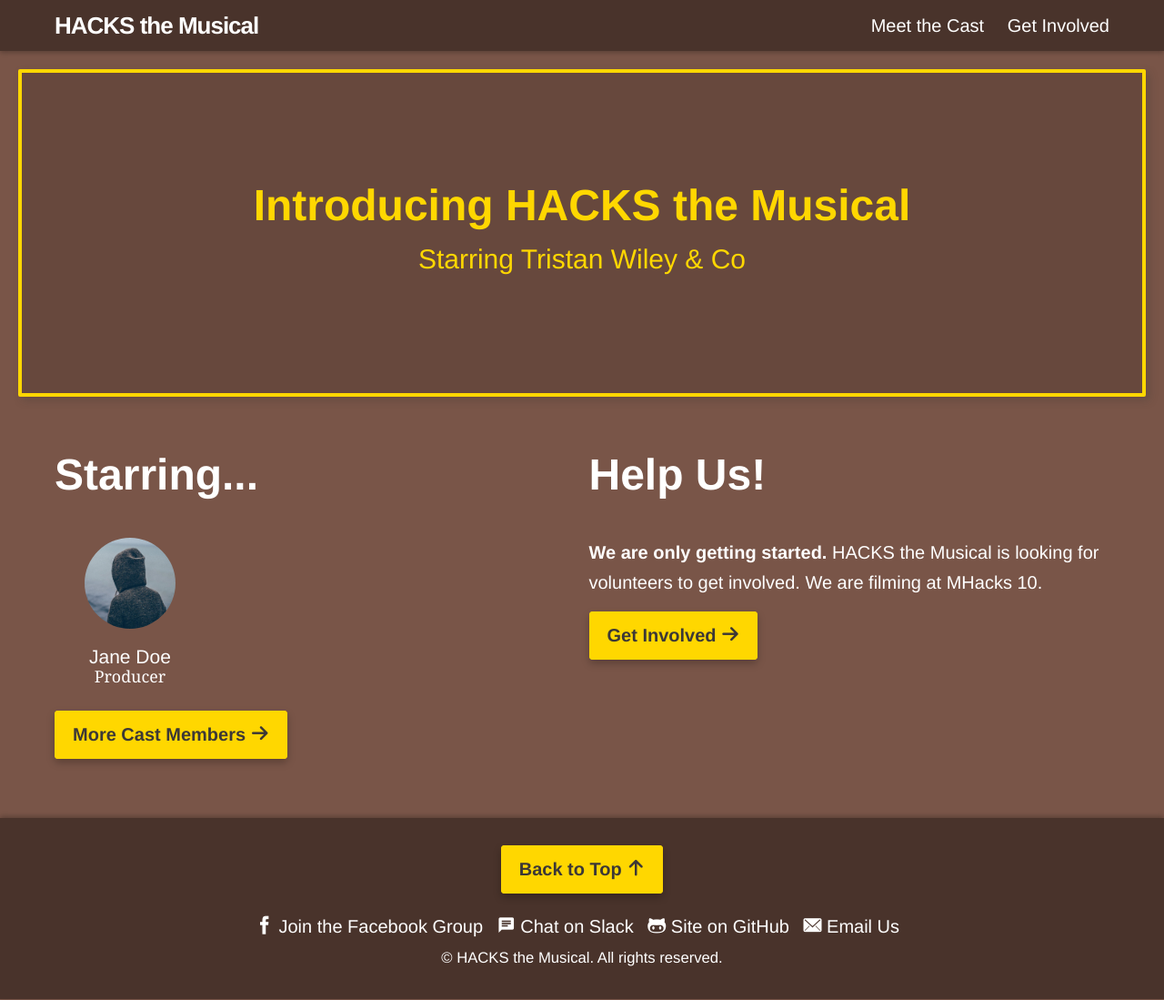
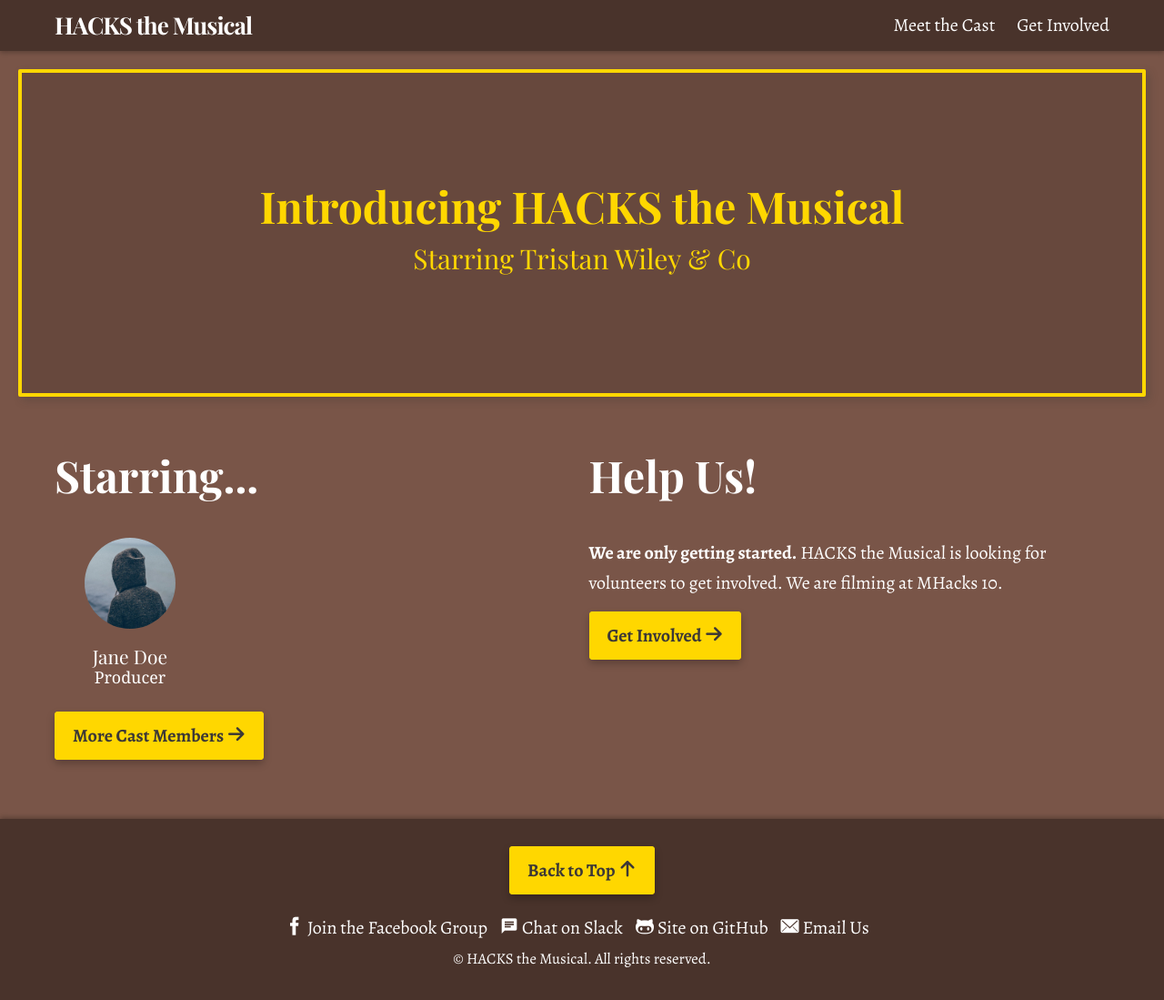
Before and after one commit to HackTheMusical/HACKS-the-Musical, a Jekyll site: the page built from pages/index.html, in a window 1280 px wide. Shown: the whole page at 91% size. Built offline with Jekyll 4.4.1, drawn with Linux system fonts in a browser that asks for light colours; nearby versions of some CDN libraries; some web fonts are replaced.

Commit message:
Add GFonts

```diff
--- a/_config.yml
+++ b/_config.yml
@@ -10,7 +10,7 @@
 
 # Metadata
 keywords: "musical, hackathon"
-google-fonts: ""
+google-fonts: "Alegreya:400,700|Playfair+Display:400,400i,700"
 google-fonts-subsets: "latin"
 google-analytics: "UA-XXXXXXXX-1"
 
```
